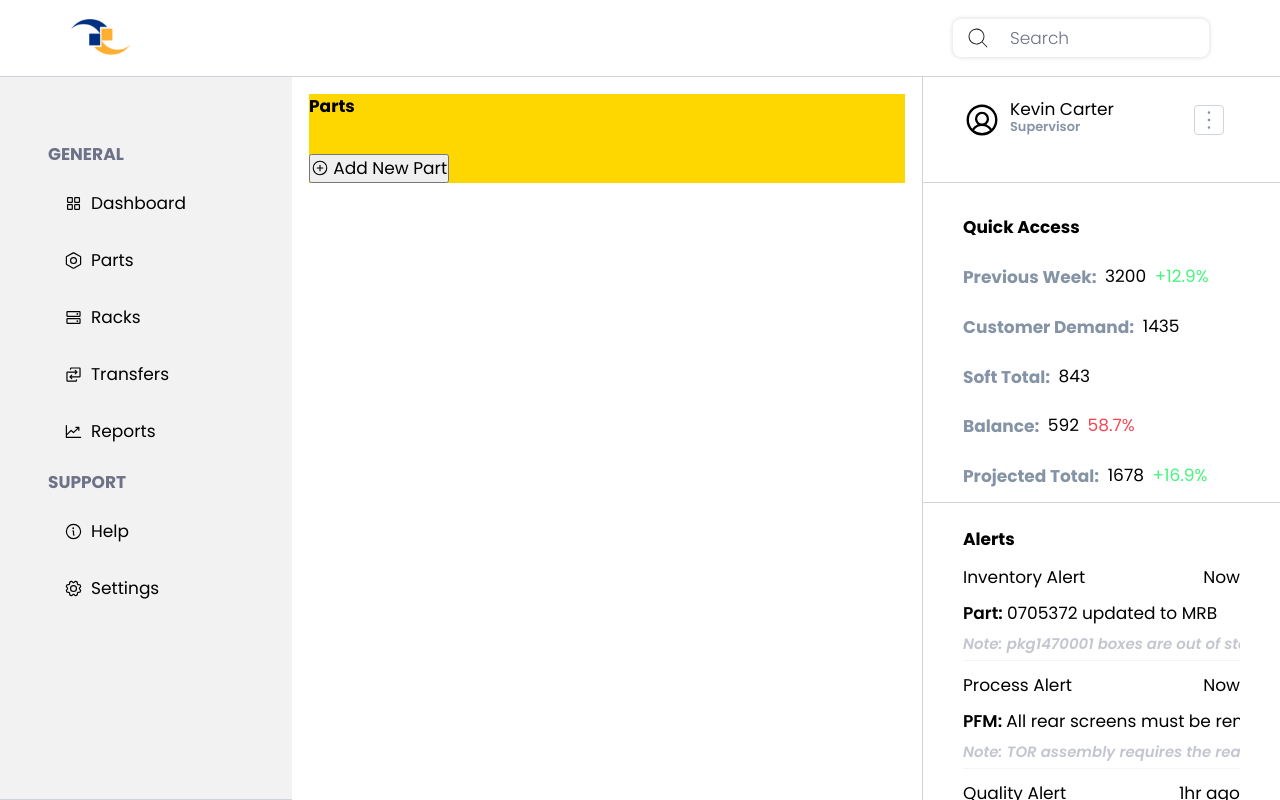
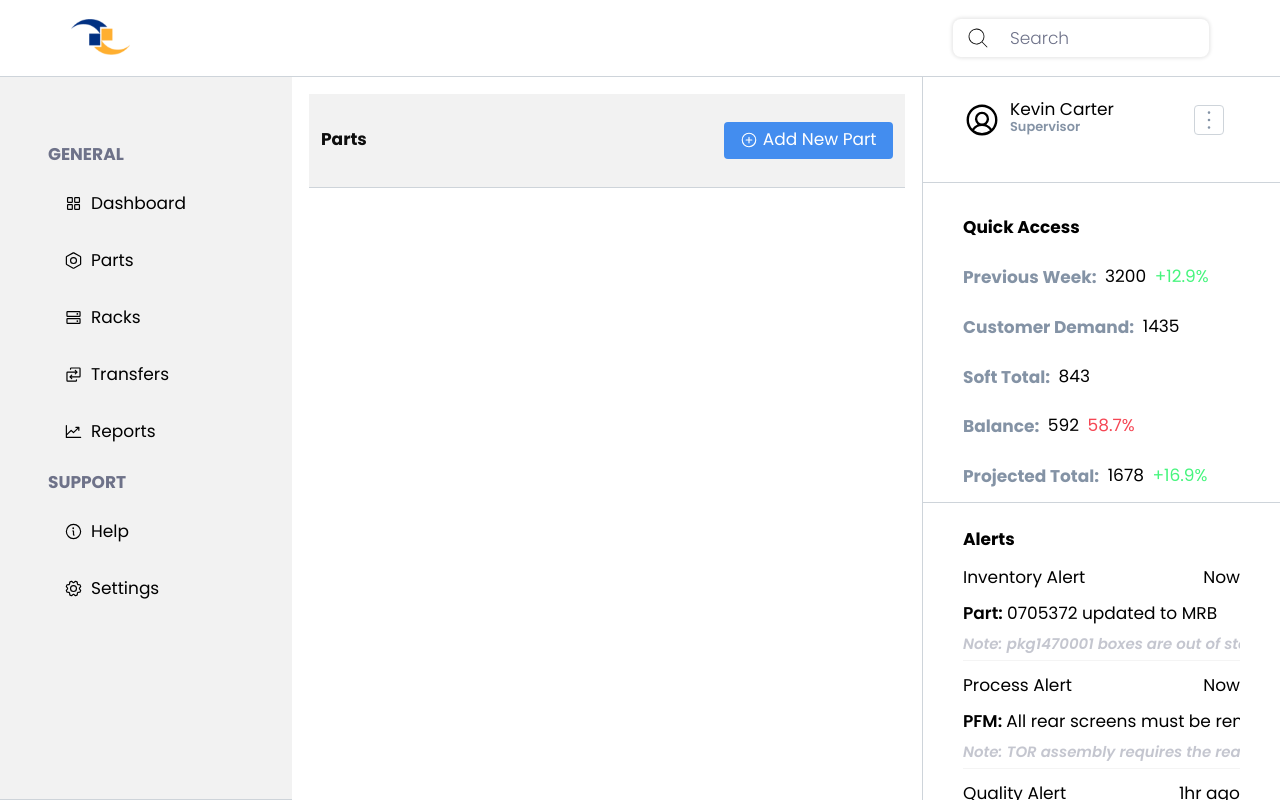
Before and after one commit to kvncrtr/vendex, a React (Create React App) app: page / in a window 1280 px wide. Built offline with nearby package versions, Linux system fonts and the light colour scheme.

Commit message:
finish parts bar for page

```diff
--- a/src/components/pages/Parts.jsx
+++ b/src/components/pages/Parts.jsx
@@ -13,7 +13,6 @@ const Parts = () => {
           text={"Add New Part"}
           icon={<PlusCircle size={18} />}
         />
-
       </div>
     </div>
   )
--- a/src/style.css
+++ b/src/style.css
@@ -73,7 +73,9 @@ input[type="number"]::-webkit-outer-spin-button {
     font-size: 1rem;
     font-weight: 700;
     line-height: normal;
-    text-transform: uppercase; } }
+    text-transform: uppercase; }
+  .parts--add-title {
+    color: #0E0E0E; } }
 
 @media screen and (min-width: 767px) {
   .form--heading {
@@ -558,12 +560,33 @@ input[type="number"]::-webkit-outer-spin-button {
 
 @media screen and (min-width: 325px) {
   .parts--container {
-    height: max-content;
-    background-color: gold; }
+    display: flex;
+    align-items: center;
+    height: 5.5rem;
+    background-color: #F2F2F2;
+    border-bottom: 0.059rem solid #CED4DA; }
+  .parts--add-case {
+    display: flex;
+    align-items: center;
+    justify-content: space-between;
+    height: 2.176rem;
+    width: 100%;
+    padding: 0 0.706rem; }
+  .parts--add-title {
+    align-self: center; }
   .parts--add-button {
     display: flex;
     align-items: center;
-    gap: 0.25rem; } }
+    justify-content: center;
+    gap: 0.25rem;
+    width: 9.941rem;
+    border: none;
+    border-radius: 0.235rem;
+    background-color: #438DEF;
+    color: #FFFFFF; }
+  .button--container {
+    margin: 0;
+    height: 2.176rem; } }
 
 .menu--shell {
   position: absolute;
--- a/src/styles/base/_typography.scss
+++ b/src/styles/base/_typography.scss
@@ -131,6 +131,12 @@ $fw-extra-bold: 800;
       @include font-heading-bold($px-17);
       text-transform: uppercase;
    }
+
+   // Parts
+
+   .parts--add-title {
+      color: $achromatic-900;
+   }
 }
 
 // Tablet
@@ -227,6 +233,4 @@ $fw-extra-bold: 800;
    .access--time-and-date {
       text-align: end;
    }
-
-
 }
--- a/src/styles/components/pages/_parts.scss
+++ b/src/styles/components/pages/_parts.scss
@@ -1,12 +1,41 @@
 @media screen and (min-width: 325px) {
    .parts--container {
-      height: max-content;
-      background-color: gold;
+      display: flex;
+      align-items: center;
+      height: 5.5rem;
+      background-color: $achromatic-200;
+      border-bottom: 0.059rem solid $achromatic-500;
+   }
+
+   .parts--add-case {
+      display: flex;
+      align-items: center;
+      justify-content: space-between;
+      height: 2.176rem;
+      width: 100%;
+      padding: 0 0.706rem;
+   }
+
+   .parts--add-title {
+      align-self: center;
    }
 
    .parts--add-button {
       display: flex;
       align-items: center;
+      justify-content: center;
       gap: 0.25rem;
+      width: 9.941rem;
+      border: none;
+      border-radius: 0.235rem;
+      background-color: $secondary-400;
+      color: $achromatic-100;
    }
+
+   .button--container {
+      margin: 0;
+      height: 2.176rem;
+   }
+
+
 }
```
